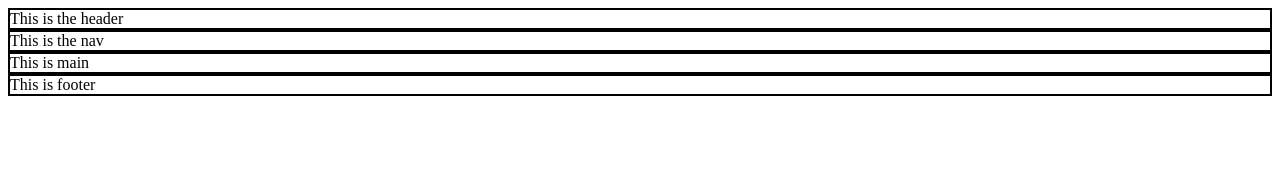
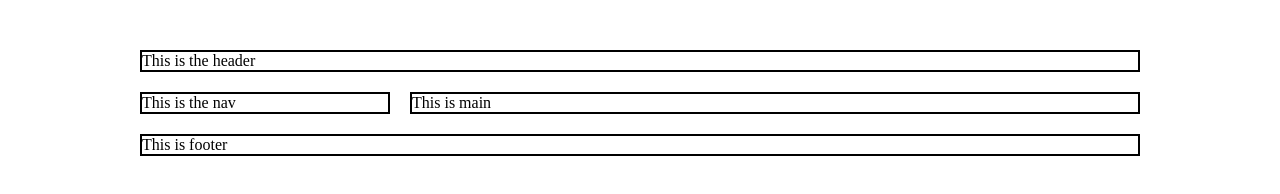
Before and after one commit to MakeCodeMicheal/nullgarden.xyz, a plain HTML site: page index.html in a window 1280 px wide. Drawn offline with Linux system fonts and the light colour scheme.

Commit message:
Update style.css

```diff
--- a/style.css
+++ b/style.css
@@ -1,6 +1,6 @@
-.box  {
-    max-width: 1000;
-    margin: 50px, auto;
+.container  {
+    max-width: 1000px;
+    margin: 50px auto;
     display: grid;
     grid-gap: 20px;
     grid-template-columns: 250px minmax(0, 1fr);
@@ -18,11 +18,13 @@ header {
 nav {
     grid-row: 2 / 3;
     grid-column: 1 / 2;
+    height: max-content;
 }
 
 main {
     grid-row: 2 / 3;
     grid-column: 2 / 3;
+    height: max-content;
 }
 
 footer {
```
